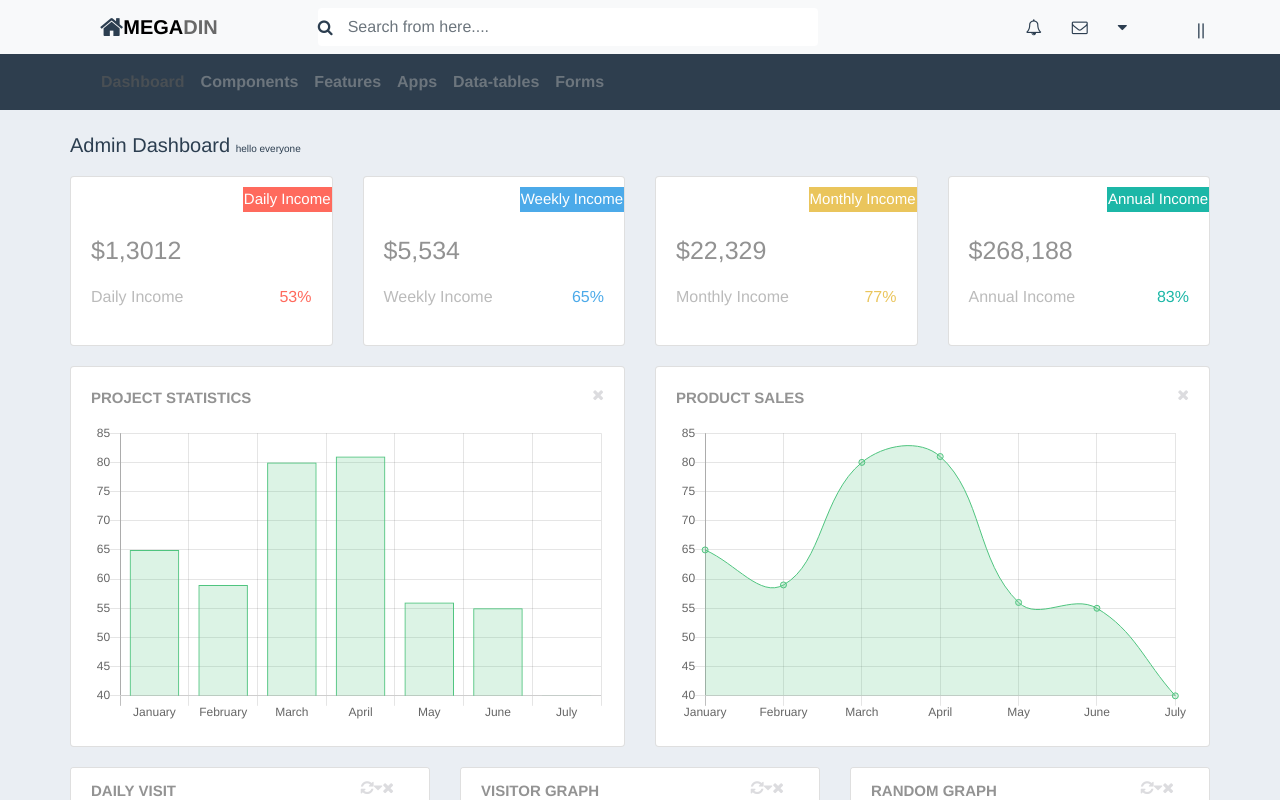
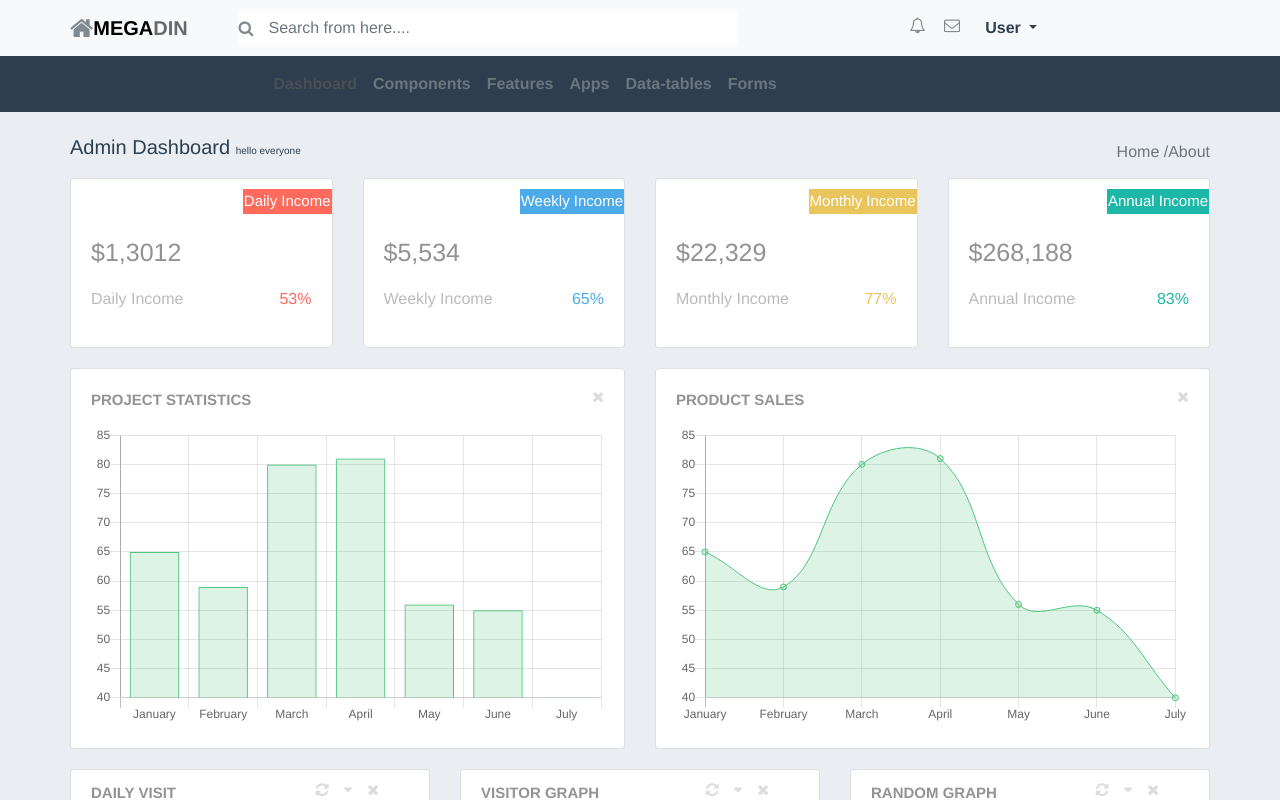
Before and after one commit to bansarishukla/template-vue, a Vue app: page /#/home in a window 1280 px wide. Both pictures are taken after a click on the link "Dashboard". Shown: the top 800 px of the page. Built offline with nearby package versions, Linux system fonts and the light colour scheme.

Commit message:
commited

```diff
--- a/package.json
+++ b/package.json
@@ -16,6 +16,7 @@
     "vue": "^2.6.10",
     "vue-router": "^3.0.3",
     "vue2-circle-progress": "^1.2.3",
+    "vue2-dropzone": "^3.6.0",
     "vuejs-progress-bar": "^1.1.1"
   },
   "devDependencies": {
--- a/public/index.html
+++ b/public/index.html
@@ -1,4 +1,3 @@
-<html>
 <html lang="en">
   <head>
     <meta charset="utf-8">
@@ -6,7 +5,6 @@
     <meta name="viewport" content="width=device-width,initial-scale=1.0">
     <link rel="icon" href="<%= BASE_URL %>favicon.ico">
     <link rel="stylesheet" href="https://cdnjs.cloudflare.com/ajax/libs/font-awesome/4.7.0/css/font-awesome.min.css">
-    <script src="https://ajax.googleapis.com/ajax/libs/jquery/2.1.1/jquery.min.js"></script>
     <script src="https://cdnjs.cloudflare.com/ajax/libs/Chart.js/2.7.1/Chart.min.js"></script>
     <title>project</title>
   </head>
@@ -16,5 +14,9 @@
     </noscript>
     <div id="app"></div>
     <!-- built files will be auto injected -->
+
+    <script src="https://code.jquery.com/jquery-3.3.1.slim.min.js" integrity="sha384-q8i/X+965DzO0rT7abK41JStQIAqVgRVzpbzo5smXKp4YfRvH+8abtTE1Pi6jizo" crossorigin="anonymous"></script>
+<script src="https://cdnjs.cloudflare.com/ajax/libs/popper.js/1.14.7/umd/popper.min.js" integrity="sha384-UO2eT0CpHqdSJQ6hJty5KVphtPhzWj9WO1clHTMGa3JDZwrnQq4sF86dIHNDz0W1" crossorigin="anonymous"></script>
+<script src="https://stackpath.bootstrapcdn.com/bootstrap/4.3.1/js/bootstrap.min.js" integrity="sha384-JjSmVgyd0p3pXB1rRibZUAYoIIy6OrQ6VrjIEaFf/nJGzIxFDsf4x0xIM+B07jRM" crossorigin="anonymous"></script>
   </body>
 </html>
--- a/src/components/NavBottom.vue
+++ b/src/components/NavBottom.vue
@@ -1,20 +1,20 @@
 <template>
   <div class="hello">
-    <nav class="navbar navbar-expand-lg navbar-light">
+    <nav class="navbar navbar-expand-lg">
       <a class="navbar-brand" href="#"></a>
       <button
         class="navbar-toggler"
         type="button"
         data-toggle="collapse"
-        data-target="#navbarNav"
-        aria-controls="navbarNav"
+        data-target="#navbarNavDropdown"
+        aria-controls="navbarNavDropdown"
         aria-expanded="false"
         aria-label="Toggle navigation"
       >
         <span class="navbar-toggler-icon"></span>
       </button>
-      <div class="container">
-        <div class="collapse navbar-collapse" id="navbarNav">
+      <div class="container-fluid alignment">
+        <div class="collapse navbar-collapse" id="navbarNavDropdown">
           <ul class="navbar-nav">
             <li class="nav-item">
               <router-link to="/" class="nav-link text-secondary" href="#">
@@ -63,7 +63,7 @@
 
 <script>
 export default {
-  name: "NavBar",
+  name: "NavBarBottom",
   props: {
     msg: String
   }
@@ -81,4 +81,13 @@ export default {
   background-color: #2e3e4e;
   color: #808a93;
 }
+.navbar-toggler {
+  background: #2e3e4e;
+}
+.navbar-toggler-icon {
+  background: gray;
+}
+.alignment {
+  margin: 0 0 0 17.5%;
+}
 </style>
--- a/src/components/NavTop.vue
+++ b/src/components/NavTop.vue
@@ -2,21 +2,20 @@
   <div class="hello1">
     <nav class="navbar navbar-expand-lg navbar-light bg-light">
       <div class="container ">
-        <div class="collapse navbar-collapse" id="navbarNav">
         <i class="fa fa-home bbb" aria-hidden="true"></i>
         <h5 class="colour">MEGA<span class="colour2">DIN</span></h5>
         <button
           class="navbar-toggler"
           type="button"
           data-toggle="collapse"
-            data-target="#navbarNav"
-            aria-controls="navbarNav"
+          data-target="#navbarSupportedContent"
+          aria-controls="navbarSupportedContent"
           aria-expanded="false"
           aria-label="Toggle navigation"
         >
           <span class="navbar-toggler-icon"></span>
         </button>
-          <div class="collapse navbar-collapse" id="navbarNav">
+        <div class="collapse navbar-collapse" id="navbarSupportedContent">
           <ul class="navbar-nav">
             <form class="form-inline my-2 my-lg-0 spacing input-icons">
               <i class="fa fa-search pos" aria-hidden="true"></i>
@@ -29,10 +28,28 @@
               />
             </form>
           </ul>
-            <i class="fa fa-bell-o fa-spacing" aria-hidden="true"></i>
+          <div class="arrange fa-spacing">
+            <i class="fa fa-bell-o space" aria-hidden="true"></i>
             <i class="fa fa-envelope-o space" aria-hidden="true"></i>
-            <i class="fa fa-caret-down space" aria-hidden="true"></i>
-            <p class="alignment">||</p>
+            <li class="nav-item dropdown effect">
+              <a
+                class="nav-link dropdown-toggle"
+                href="#"
+                id="navbarDropdown"
+                role="button"
+                data-toggle="dropdown"
+                aria-haspopup="true"
+                aria-expanded="false"
+              >
+                User
+              </a>
+              <div class="dropdown-menu" aria-labelledby="navbarDropdown">
+                <a class="dropdown-item" href="#">Action</a>
+                <a class="dropdown-item" href="#">Another action</a>
+                <div class="dropdown-divider"></div>
+                <a class="dropdown-item" href="#">Something else here</a>
+              </div>
+            </li>
           </div>
         </div>
       </div>
@@ -49,10 +66,13 @@ export default {
 };
 </script>
 
-<!-- Add "scoped" attribute to limit CSS to this component only -->
 <style scoped>
 .container {
   padding: 0 0 0 0;
+}
+.navbar {
+  background-color: #2e3e4e;
+  color: #808a93;
 }
 .colour {
   color: black;
@@ -65,13 +85,13 @@ export default {
   text-decoration: none;
 }
 .spacing {
-  margin: 0 0 0 100px;
+  margin: 0 0 0 10%;
 }
 .fa-spacing {
-  margin: 0 0 0 200px;
+  margin: 0 0 0 20%;
 }
 .space {
-  margin: 0 0 0 30px;
+  margin: 8% 8% 0 8%;
 }
 .form-control {
   border: none;
@@ -98,10 +118,33 @@ export default {
   padding: 0 0 0 30px;
 }
 .bbb {
-  margin: 0 0 0 30px;
   font-size: 25px;
 }
 .alignment {
   margin: 5px 0 0 70px;
 }
+.dropdown {
+  list-style: none;
+  padding: 0 0 0 0;
+}
+.ul-style {
+  display: inline;
+}
+ul li {
+  list-style: none;
+  display: inline;
+}
+.arrange {
+  flex-direction: row;
+  display: flex;
+}
+@media (max-width: 1135px) {
+  .arrange {
+    flex-direction: row;
+    display: flex;
+  }
+  .effect {
+    margin: 6% 1% 0 1%;
+  }
+}
 </style>
--- a/src/router.js
+++ b/src/router.js
@@ -6,6 +6,8 @@ import Features from "./views/Features.vue";
 import apps_page from "./views/apps_page";
 import Data from "./views/Data.vue";
 import Forms from "./views/Forms.vue";
+import Home from "./views/Home.vue";
+import About from "./views/About.vue";
 
 Vue.use(Router);
 export default new Router({
@@ -39,6 +41,16 @@ export default new Router({
       path: "/forms",
       name: "forms",
       component: Forms
+    },
+    {
+      path: "/home",
+      name: "home",
+      component: Home
+    },
+    {
+      path: "/about",
+      name: "about",
+      component: About
     }
   ]
 });
--- a/src/views/About.vue
+++ b/src/views/About.vue
@@ -1,5 +1,10 @@
 <template>
   <div class="about">
-    <h1>This is an about page</h1>
+    <h3 class="font-styling">This is an about page</h3>
   </div>
 </template>
+<style scoped>
+.font-styling {
+  padding: 50px;
+}
+</style>
--- a/src/views/Forms.vue
+++ b/src/views/Forms.vue
@@ -1,7 +1,7 @@
 <template>
-  <div class="container">
+  <!-- <div class="container">
     <p style="font-size: 20px;" class="pull-left">
       Admin Forms <span style="font-size: 10px;">hello everyone</span>
     </p>
-  </div>
+  </div> -->
 </template>
--- a/src/views/Home.vue
+++ b/src/views/Home.vue
@@ -1,3 +1,10 @@
 <template>
-  <p>Hello Everyone</p>
+  <div class="home">
+    <h3 class="font-styling">This is home page</h3>
+  </div>
 </template>
+<style scoped>
+.font-styling {
+  padding: 50px;
+}
+</style>
--- a/src/views/dashboard.vue
+++ b/src/views/dashboard.vue
@@ -8,24 +8,24 @@
               Admin Dashboard
               <span style="font-size: 10px;">hello everyone</span>
             </p>
-            <!-- <ul class="navbar-nav">
+            <ul class="navbar-nav">
               <li class="nav-item">
                 <router-link
-                  to="/"
+                  to="/about"
                   class="nav-link text-secondary pull-right"
                   href="#"
                 >
-                  Dashboard
+                  About
                 </router-link>
                 <router-link
-                  to="/"
+                  to="/home"
                   class="nav-link text-secondary pull-right"
                   href="#"
                 >
-                  Home
+                  Home /
                 </router-link>
               </li>
-            </ul> -->
+            </ul>
           </div>
         </div>
       </div>
@@ -169,9 +169,9 @@
             <div class="card-header">
               <p class="font-formation text-left">
                 DAILY VISIT<span class="pull-right icons_formation">
-                  <i class="fa fa-refresh" aria-hidden="true"></i>
-                  <i class="fa fa-caret-down" aria-hidden="true"></i>
-                  <i class="fa fa-times" aria-hidden="true"></i>
+                  <i class="fa fa-refresh icons_formation" aria-hidden="true"></i>
+                  <i class="fa fa-caret-down icons_formation" aria-hidden="true"></i>
+                  <i class="fa fa-times icons_formation" aria-hidden="true"></i>
                 </span>
               </p>
             </div>
@@ -188,9 +188,9 @@
             <div class="card-header">
               <p class="font-formation text-left">
                 VISITOR GRAPH<span class="pull-right icons_formation">
-                  <i class="fa fa-refresh" aria-hidden="true"></i>
-                  <i class="fa fa-caret-down" aria-hidden="true"></i>
-                  <i class="fa fa-times" aria-hidden="true"></i>
+                  <i class="fa fa-refresh icons_formation" aria-hidden="true"></i>
+                  <i class="fa fa-caret-down icons_formation" aria-hidden="true"></i>
+                  <i class="fa fa-times icons_formation" aria-hidden="true"></i>
                 </span>
               </p>
             </div>
@@ -207,9 +207,11 @@
             <div class="card-header">
               <p class="font-formation text-left">
                 RANDOM GRAPH<span class="pull-right icons_formation">
-                  <i class="fa fa-refresh" aria-hidden="true"></i>
-                  <i class="fa fa-caret-down" aria-hidden="true"></i>
-                  <i class="fa fa-times" aria-hidden="true"></i>
+                  <i class="fa fa-refresh icons_formation" aria-hidden="true">
+                  </i>
+                  <i class="fa fa-caret-down icons_formation" aria-hidden="true">
+                  </i>
+                  <i class="fa fa-times icons_formation" aria-hidden="true"></i>
                 </span>
               </p>
             </div>
```
Also changed, not shown: 1 other file (tests, documents, lock files or other folders). Lines whose indentation alone changed are shown as unchanged.
